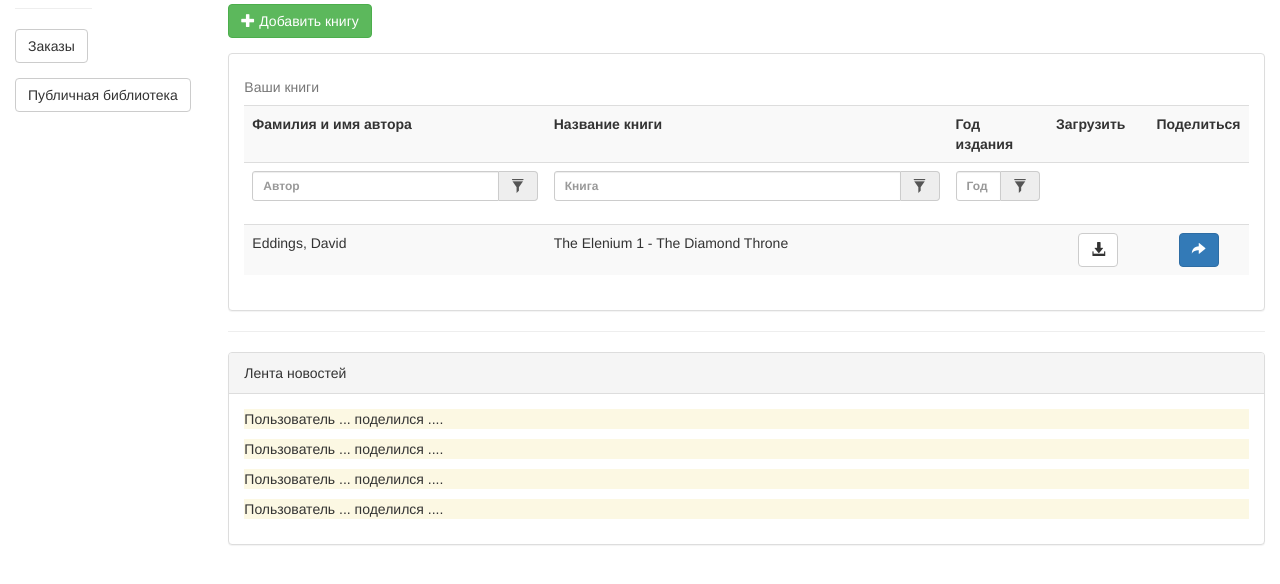
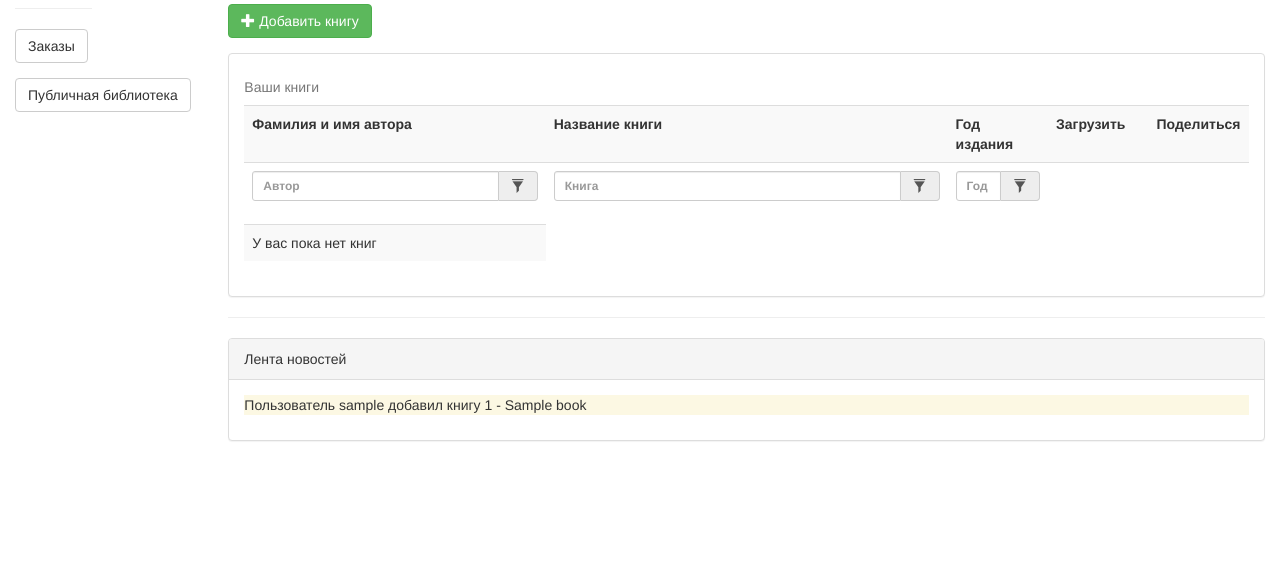
Before and after one commit to Cirreth/orglib, a Flask app: page / in a window 1280 px wide. Shown: the part 153-737 px from the top of the page. Run offline with Flask 2, Linux system fonts and the light colour scheme; a user stored in the database is signed in; tables that the repository leaves empty hold one stand-in row (values such as "Sample post"); some libraries are stand-ins or nearby versions.

Commit message:
close #1 Структура БД обновлена, частично реализованы представления

```diff
--- a/app/controllers/BookController.py
+++ b/app/controllers/BookController.py
@@ -2,7 +2,7 @@ import re
 from flask import render_template, request, url_for
 # app
 from app import app, Book
-from flask_login import login_required
+from flask_login import login_required, current_user
 from webargs.flaskparser import parser
 from werkzeug.utils import redirect
 
@@ -22,5 +22,6 @@ def book_create():
     book.name = args['name']
     book.year = args['year']
     book.file = args['file']
+    book.added_by_login = current_user.login
     book.save()
     return redirect(url_for('main'))
--- a/app/controllers/MainController.py
+++ b/app/controllers/MainController.py
@@ -1,13 +1,15 @@
 from flask import render_template
-from flask_login import login_required
+from flask_login import login_required, current_user
 # app
-from app import app
+from app import app, Book
 
 
 @app.route("/")
 @login_required
 def main():
-    return render_template('main.html')
+    user_books = Book.get_by_login(current_user.login)
+    last_added_books = Book.get_last(10)
+    return render_template('main.html', user_books=user_books, last_added_books=last_added_books)
 
 
 @app.route("/public")
--- a/app/models/Book.py
+++ b/app/models/Book.py
@@ -2,7 +2,9 @@
 import json
 import re
 import uuid
+import datetime
 from app import db
+from sqlalchemy import ForeignKey, desc
 from webargs import Arg
 
 
@@ -14,9 +16,13 @@ class Book(db.Model):
     name = db.Column('name', db.String(300), nullable=False)
     year = db.Column('year', db.Integer, nullable=False)
     file = db.Column('file', db.String(200), nullable=False)
+    create_date = db.Column('create_date', db.DateTime, nullable=False)
+    added_by_login = db.Column(db.String(30), ForeignKey('user.login'), nullable=False)
+    added_by = db.relationship('User')
 
     def __init__(self):
         self.id = str(uuid.uuid4())
+        self.create_date = datetime.datetime.now()
 
     def __repr__(self):
         return json.dumps(self.dict_repr(), ensure_ascii=False)
@@ -47,6 +53,14 @@ class Book(db.Model):
     def get_all(cls):
         return cls.query.all()
 
+    @classmethod
+    def get_by_login(cls, login):
+        return cls.query.filter(cls.added_by_login == login).all()
+
+    @classmethod
+    def get_last(cls, count):
+        return cls.query.order_by(desc(cls.create_date)).limit(count).all()
+
     # @classmethod
     # def get_filtered(cls, filter_str, page=0, page_size=10):
     #     return cls.query \
--- a/app/models/Comment.py
+++ b/app/models/Comment.py
@@ -8,10 +8,9 @@ from sqlalchemy.orm import relationship
 
 
 class Comment(db.Model):
-    __table_args__ = {'sqlite_autoincrement': True}
 
     # Entity fields
-    id = db.Column('id', db.Integer, primary_key=True, nullable=False)
+    id = db.Column('id', db.String(36), primary_key=True, nullable=False)
     text = db.Column('text', db.String(500), nullable=False)
     unread = db.Column('unread', db.Boolean, nullable=False)
     create_date = db.Column('create_date', db.DateTime, nullable=False)
@@ -20,6 +19,7 @@ class Comment(db.Model):
     order_id = db.Column(db.String(36), ForeignKey('order.id'), nullable=False)
 
     def __init__(self):
+        self.id = str(uuid.uuid4())
         self.unread = True
         self.create_date = datetime.datetime.now()
 
--- a/templates/main.html
+++ b/templates/main.html
@@ -71,14 +71,18 @@
                         <td></td>
                         <td></td>
                     </tr>
+                    {% if not user_books %}
+                    <tr><td>У вас пока нет книг</td></tr>
+                    {% endif %}
+                    {% for book in user_books %}
                     <tr>
-                        <td>Eddings, David</td>
-                        <td>The Elenium 1 - The Diamond Throne</td>
+                        <td>{{ book.author }}</td>
+                        <td>{{ book.name }}</td>
                         <td></td>
-                        <td align="center"><a download href="static/books/Eddings, David - The Elenium 1 - The Diamond Throne.txt" class="btn btn-default"><span class="glyphicon glyphicon-download-alt" aria-hidden="true"></span></a></td>
+                        <td align="center"><a download href="static/books/{{ book.file }}" class="btn btn-default"><span class="glyphicon glyphicon-download-alt" aria-hidden="true"></span></a></td>
                         <td align="center"><a href="#" class="btn btn-primary"><span class="glyphicon glyphicon-share-alt" aria-hidden="true"></span></a></td>
                     </tr>
-
+                    {% endfor %}
                 </table>
 
             </div>
@@ -92,11 +96,9 @@
             <div class="panel-heading">Лента новостей</div>
             <div class="panel-body">
 
-                <p class="bg-warning">Пользователь ... поделился ....</p>
-                <p class="bg-warning">Пользователь ... поделился ....</p>
-                <p class="bg-warning">Пользователь ... поделился ....</p>
-                <p class="bg-warning">Пользователь ... поделился ....</p>
-
+                {% for book in last_added_books %}
+                <p class="bg-warning">Пользователь {{ book.added_by_login }} добавил книгу {{ book.author }} - {{ book.name }}</p>
+                {% endfor %}
             </div>
 
         </div>
```
Also changed, not shown: orglib.db.
